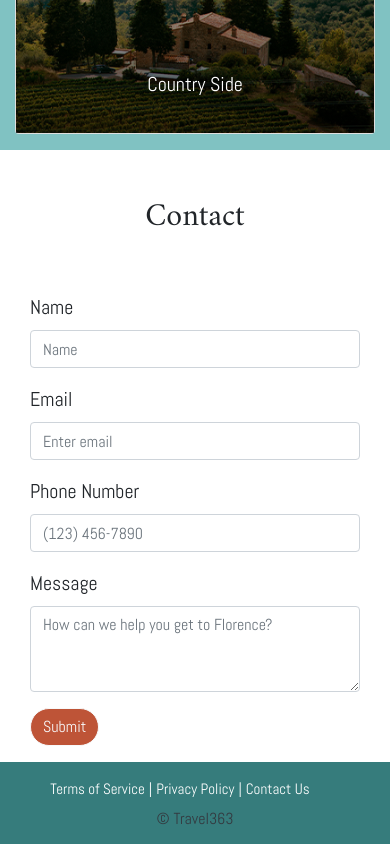
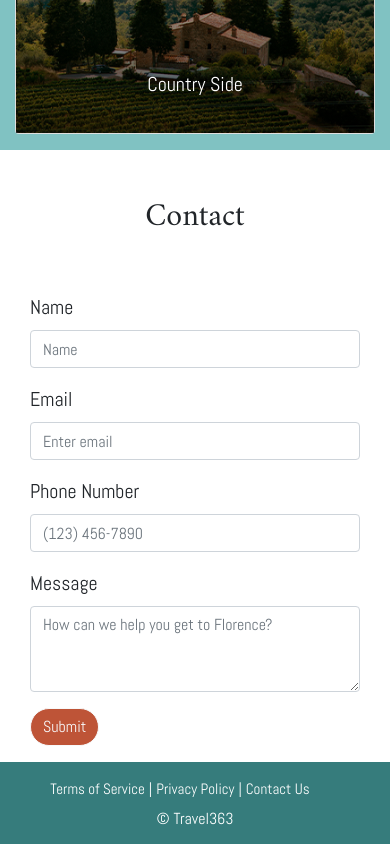
Before and after one commit to sethbenw/travel363, a plain HTML site: page index.html in a window 390 px wide. Shown: the part 7088-7932 px from the top of the page. Drawn offline with nearby package versions, Linux system fonts and the light colour scheme; a web font is replaced by a local one.

```diff
--- a/index.html
+++ b/index.html
@@ -360,7 +360,7 @@
 
                 <a href="#" class="mr-auto ml-1">Contact Us</a>
             </div>
-            <h6 class="text-dark col-12 py-2">&copy; Travel363</h6>
+            <h6 class="text-white col-12 py-2">&copy; Travel363</h6>
 
     </footer>
     </div>
```
